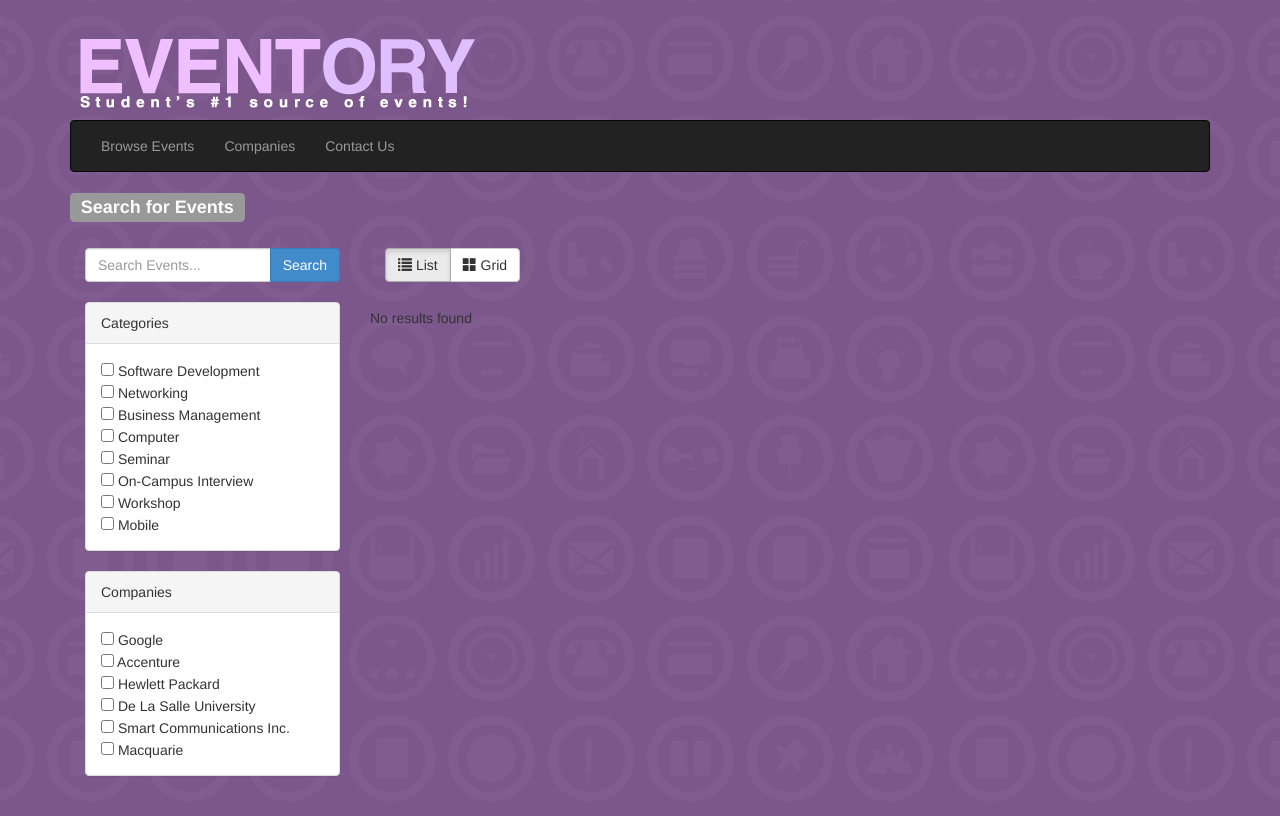
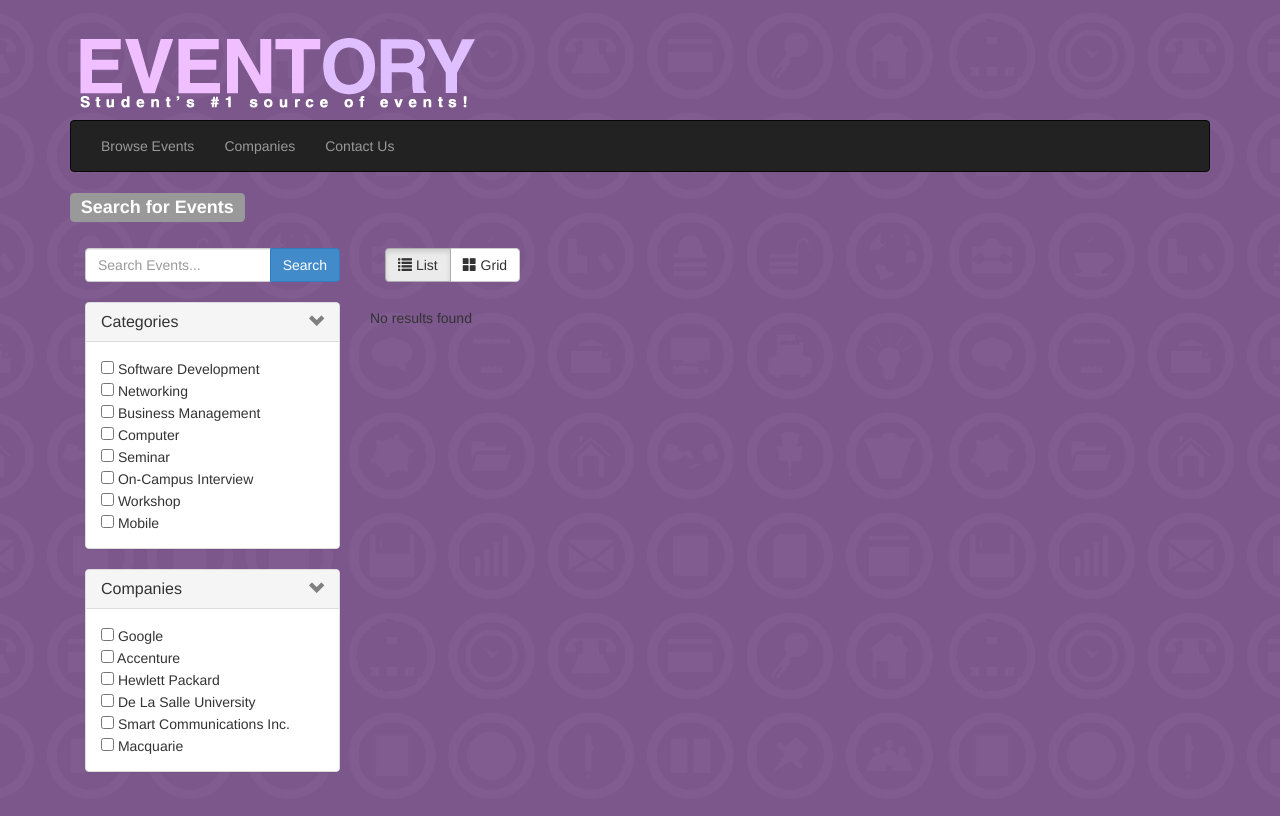
Before and after one commit to ImTheMark/WEBAPPS, a PHP site: page /plus/search.php in a window 1280 px wide. After the commit the page ends 772 px from the top, so only its background shows below. Run offline with PHP 8.4, Linux system fonts and the light colour scheme; data comes from the database, SQL or seed files in the repository; data that the repository does not hold is empty.

Commit message:
Collapse Enabled Panel

```diff
--- a/search.php
+++ b/search.php
@@ -72,9 +72,37 @@
 		      	}
 		    }
 
+		    .panel-heading .accordion-toggle:after {
+			    /* symbol for "opening" panels */
+			    font-family: 'Glyphicons Halflings';  /* essential for enabling glyphicon */
+			    content: "\e114";    /* adjust as needed, taken from bootstrap.css */
+			    float: right;        /* adjust as needed */
+			    color: grey;         /* adjust as needed */
+			}
+
+
+			.panel-heading .accordion-toggle.collapsed:after {
+			    /* symbol for "collapsed" panels */
+			    content: "\e080";    /* adjust as needed, taken from bootstrap.css */
+			}
+
 		</style>
 
 	    <script type="text/javascript" src="js/jquery-1.11.0.js"></script>
+	    <script type="text/javascript">
+	    	$(window).bind('resize load',function(){
+				if( $(this).width() < 767 )
+				{
+					$('.collapse').removeClass('in');
+					$('.collapse').addClass('out');
+				}
+				else
+				{
+					$('.collapse').removeClass('out');
+					$('.collapse').addClass('in');
+				}
+			});
+	    </script>
 
 	    <!--
 
@@ -127,8 +155,16 @@
 
 		<br>
 		<!----------------------------- CATEGORIES -------------------------------------->
+
 				<div class="panel panel-default">
-					<div class="panel-heading">Categories</div>
+			    <div class="panel-heading">
+			      <h4 class="panel-title">
+			        <a class="accordion-toggle" data-toggle="collapse" data-parent="#accordion" href="#collapseOne">
+			          Categories
+			        </a>
+			      </h4>
+			    </div>
+			    <div id="collapseOne" class="panel-collapse collapse in">
 			      <div class="panel-body">
 			    		<?php
 							include('model/categorymodel.php');
@@ -143,7 +179,7 @@
 
 
 							<?php } ?>
-
+			       </div>
 			    </div>
 			  </div>
 
@@ -151,7 +187,14 @@
 
 		<!----------------------------- COMPANIES -------------------------------------->
 				<div class="panel panel-default">
-				<div class="panel-heading">Companies</div>
+			    <div class="panel-heading">
+			      <h4 class="panel-title">
+			        <a class="accordion-toggle" data-toggle="collapse" data-parent="#accordion" href="#collapseTwo">
+			          Companies
+			        </a>
+			      </h4>
+			    </div>
+			    <div id="collapseTwo" class="panel-collapse collapse in">
 			      <div class="panel-body">
 			    		<?php
 							include('model/companymodel.php');
@@ -164,7 +207,7 @@
 							?>
 							<input class = 'companies' type="checkbox" value="<?php echo $id; ?>" <?php if($catname==$c){echo "checked";} ?>> <?php echo $c ;?></input><br>
 							<?php } ?>
-
+			       </div>
 			    </div>
 			  </div>
 
```
Lines whose indentation alone changed are shown as unchanged.
